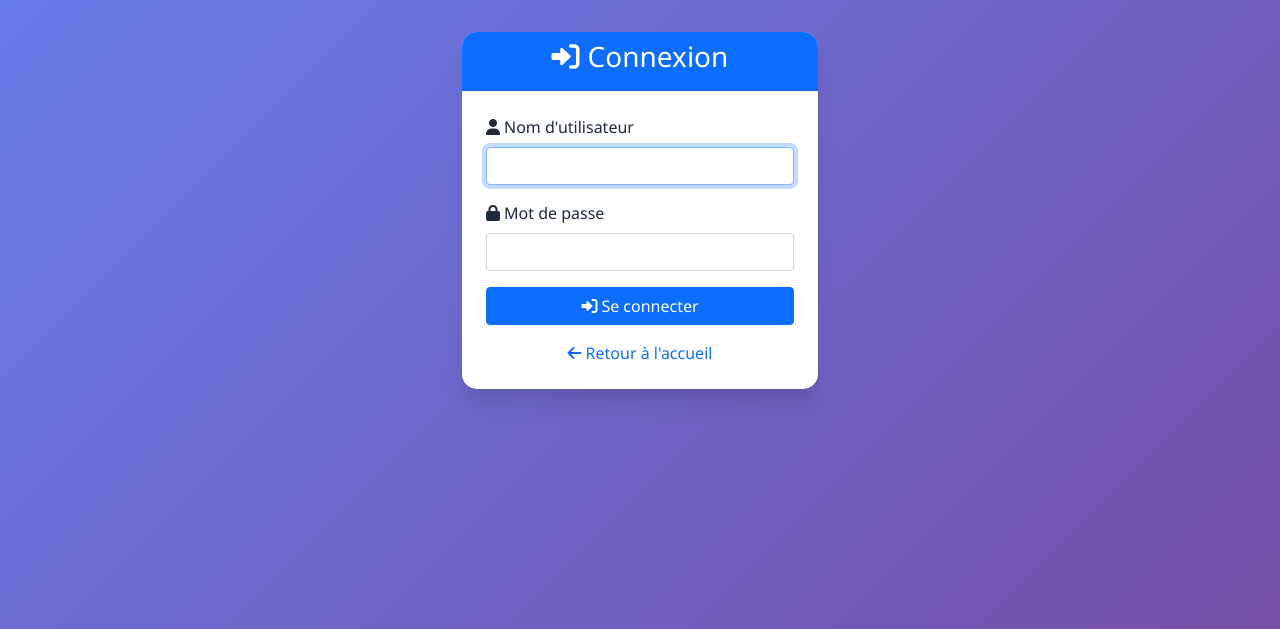
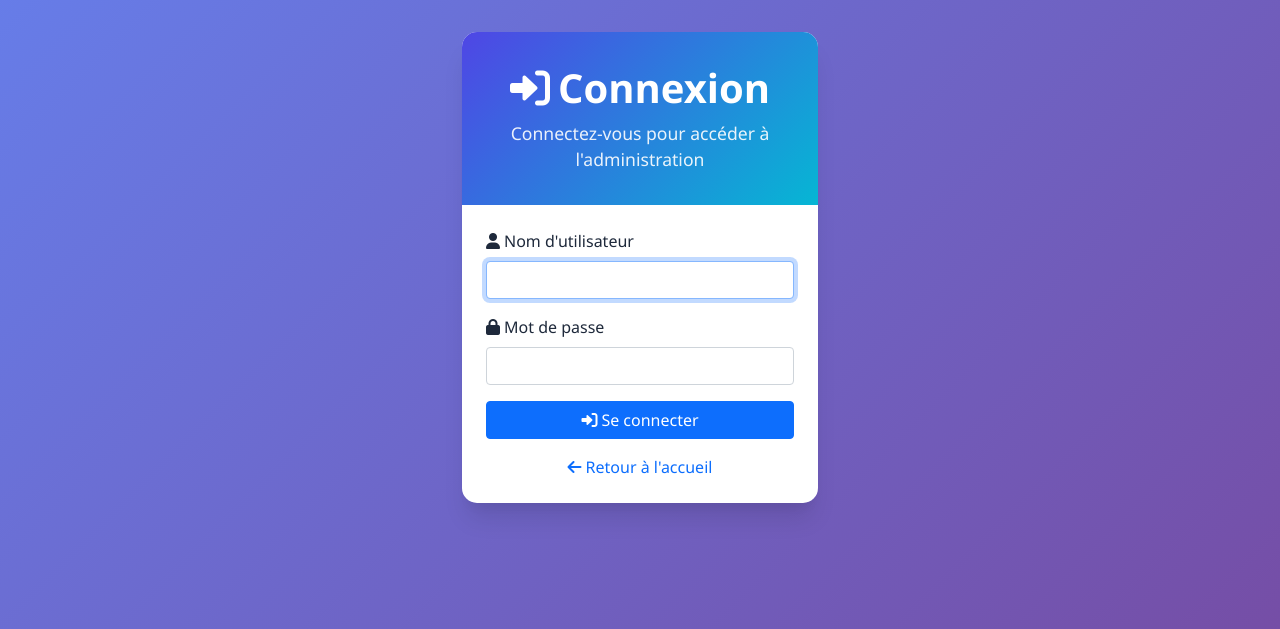
Before and after one commit to FOXEST57/faq-IA, a Flask app: page /login in a window 1280 px wide. Shown: the part 57-686 px from the top of the page. Run offline with Flask 3, Linux system fonts and the light colour scheme.

Commit message:
sync: mise à jour de tous les fichiers modifiés

```diff
--- a/backend/templates/base.html
+++ b/backend/templates/base.html
@@ -184,7 +184,7 @@
                     <i class="fas fa-envelope me-1"></i>Contact
                 </a>
                 {% if session.user_id %}
-                <a class="nav-link" href="{{ url_for('faq.api_faq') }}">
+                <a class="nav-link" href="{{ url_for('faq.get_faqs') }}">
                     <i class="fas fa-code me-1"></i>API
                 </a>
                 <a class="nav-link" href="{{ url_for('admin.admin_dashboard') }}">
--- a/backend/templates/login.html
+++ b/backend/templates/login.html
@@ -6,10 +6,11 @@
 <div class="row justify-content-center">
     <div class="col-md-6 col-lg-4">
         <div class="content-card">
-            <div class="card-header bg-primary text-white text-center">
-                <h3><i class="fas fa-sign-in-alt me-2"></i>Connexion</h3>
+            <div class="page-header">
+                <h1><i class="fas fa-sign-in-alt me-2"></i>Connexion</h1>
+                <p>Connectez-vous pour accéder à l'administration</p>
             </div>
-            <div class="card-body p-4">
+            <div class="p-4">
                 {% with messages = get_flashed_messages(with_categories=true) %}
                     {% if messages %}
                         {% for category, message in messages %}
--- a/backend/view/auth.py
+++ b/backend/view/auth.py
@@ -13,7 +13,7 @@ def admin_required(f):
     def decorated_function(*args, **kwargs):
         if not session.get('user_id') or not session.get('is_admin'):
             flash("Accès réservé aux administrateurs.", "danger")
-            return redirect('/login')
+            return redirect(url_for('auth.login'))
         return f(*args, **kwargs)
     return decorated_function
 
```
